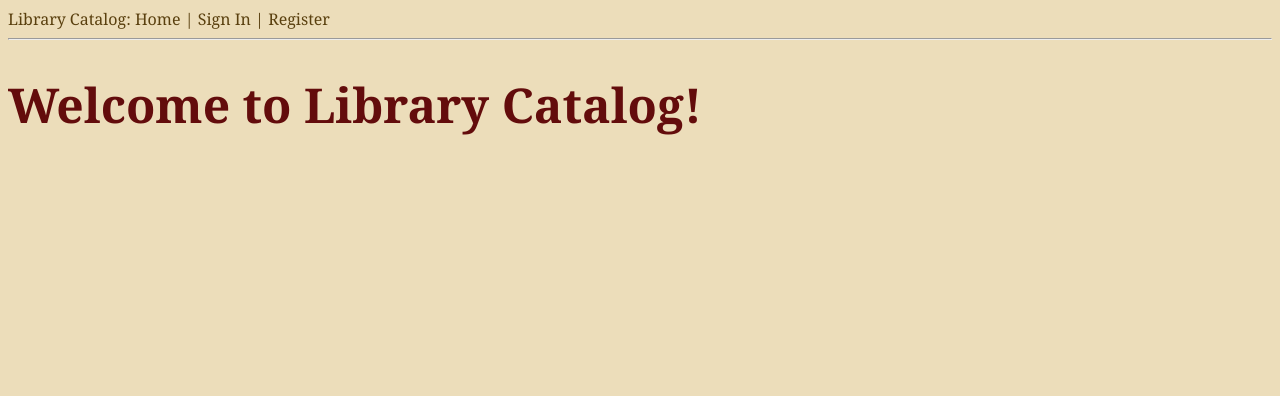
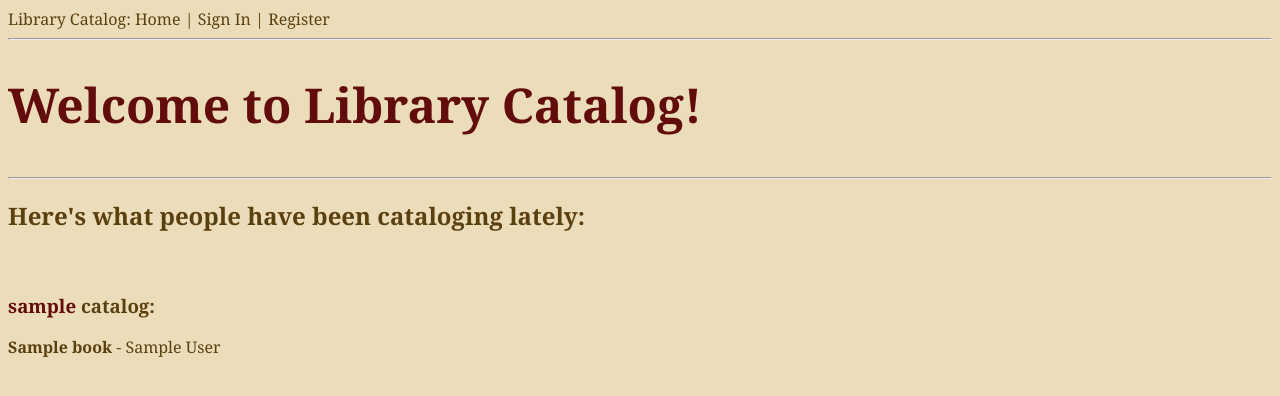
Before and after one commit to RPerry57/LibraryCatalog, a Flask app: page / in a window 1280 px wide. Shown: the top 396 px of the page. Run offline with Flask 3, Linux system fonts and the light colour scheme; tables that the repository leaves empty hold one stand-in row (values such as "Sample post").

Commit message:
Added home page collection feed
The home/index page now displays the five most recent additions to any user's catalog.

```diff
--- a/app/index/routes.py
+++ b/app/index/routes.py
@@ -4,6 +4,7 @@ import flask_mail as f_mail
 from flask_mail import Message
 from urllib.parse import urlsplit
 import sqlalchemy as s_alch
+from sqlalchemy import desc
 
 from app import app, db, mail
 from ..forms import *
@@ -13,5 +14,13 @@ from . import index
 @index.route('/')
 @index.route('/index')
 def index():
-    # Basic home page. base.html includes links at top to help navigate the site, and index.html extends that template
-    return render_template('index.html', title='Home')
+    # Basic home page.
+    # base.html includes links at top to help navigate the site, and index.html extends that template
+    # Also features the five most recent books collected by any user
+    books = db.session.query(Book).order_by(desc(Book.id)).limit(5).all()
+    blurbs = []
+    for book in books:
+        owner = db.first_or_404(s_alch.select(User).where(User.id == book.owner_id))
+        blurbs += [[owner.username, book.title, book.author]]
+
+    return render_template('index.html', title='Home', blurbs=blurbs)
--- a/app/index/templates/index.html
+++ b/app/index/templates/index.html
@@ -2,4 +2,10 @@
 
 {% block content %}
     <h1>Welcome to Library Catalog!</h1>
+    <hr>
+    <h2>Here's what people have been cataloging lately:</h2><br>
+    {% for blurb in blurbs %}
+    <h3><a href="{{url_for('user_prof.user', username=blurb[0])}}" style="color:#630c0c">{{ blurb[0] }}</a> catalog:</h3>
+    <b>{{ blurb[1] }}</b> - {{ blurb[2] }}<br>
+    {% endfor %}
 {% endblock %}
```
